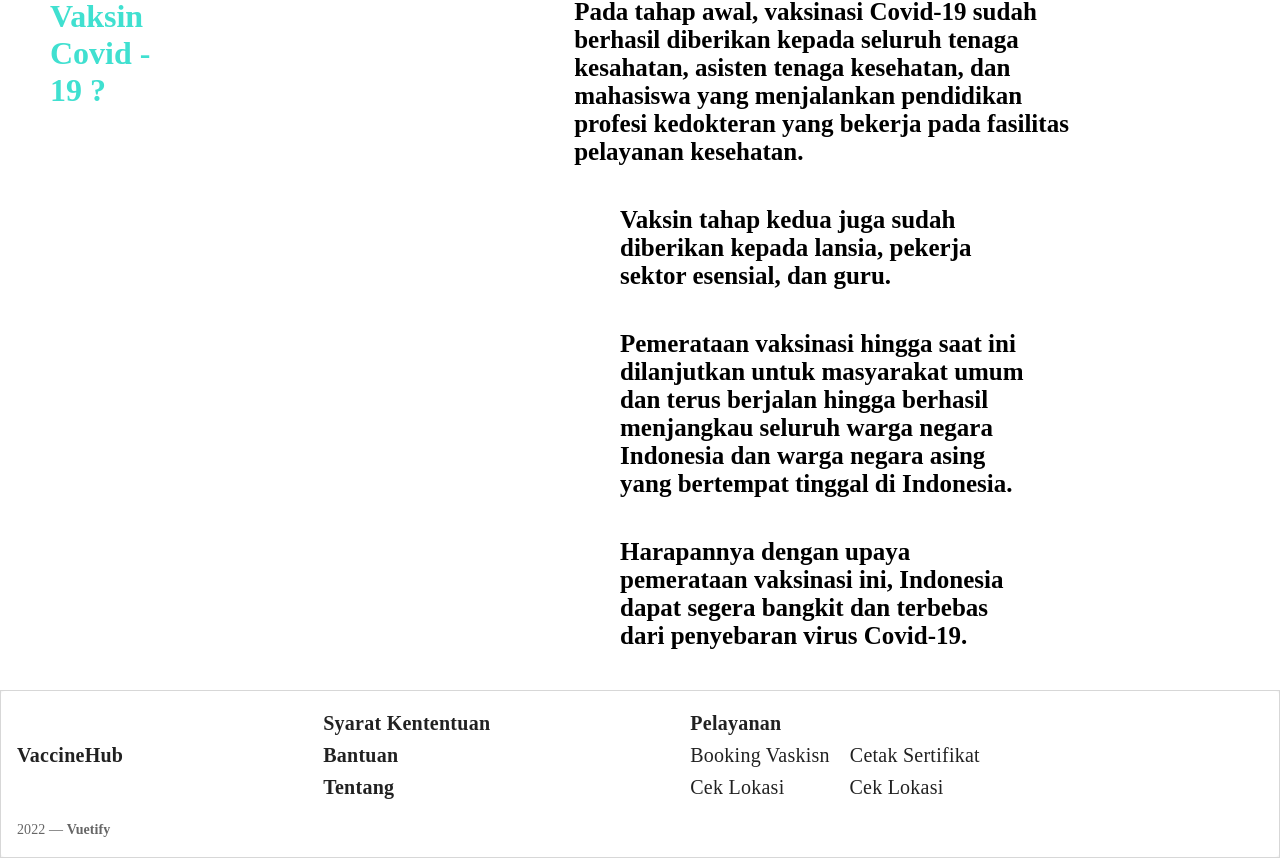
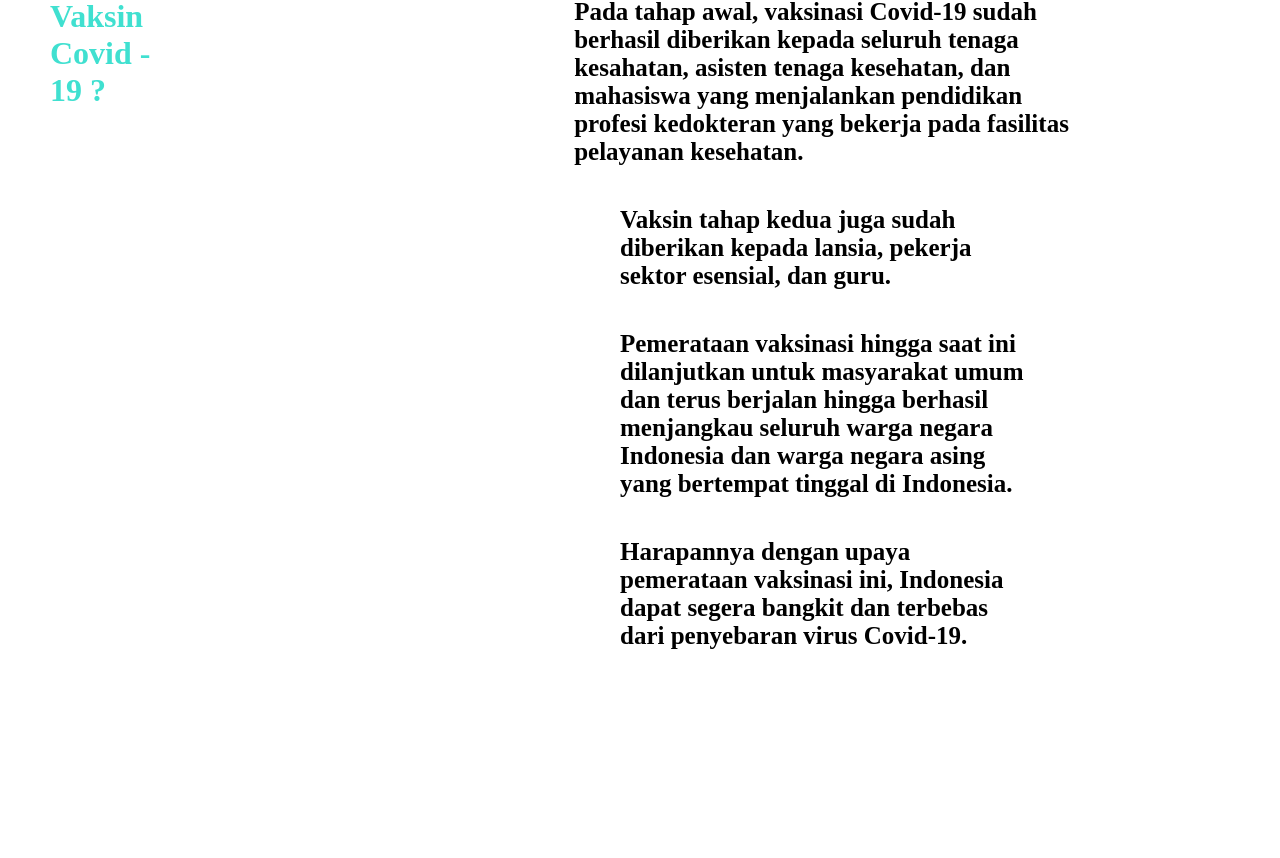
Before and after one commit to ALTA-CAPSTONE-44/Vue, a Nuxt app: page / in a window 1280 px wide. Shown: the part 1049-1907 px from the top of the page. After the commit the page ends 1739 px from the top, so only its background shows below. Built offline with nearby package versions, Linux system fonts and the light colour scheme.

Commit message:
move index footer to layout

```diff
--- a/pages/index.vue
+++ b/pages/index.vue
@@ -102,43 +102,7 @@
     <h1 style="padding-right:250px; margin-left:620px;margin-bottom: 40px; font-size: 25px;">Pemerataan vaksinasi hingga saat ini dilanjutkan untuk masyarakat umum dan terus berjalan hingga berhasil menjangkau seluruh warga negara Indonesia dan warga negara asing yang bertempat tinggal di Indonesia. </h1>
     <h1 style="padding-right:250px; margin-left:620px;margin-bottom: 40px; font-size: 25px;">Harapannya dengan upaya pemerataan vaksinasi ini, Indonesia dapat segera bangkit dan terbebas dari penyebaran virus Covid-19. </h1>
   </div>
-
-  <v-footer
-outlined
-    padless
-  >
-    <v-card
-      class="flex"
-      flat
-      tile
-    >
-      <v-card-title class="teal">
-        <strong class="subheading">VaccineHub</strong>
-        <div style="margin-left:200px;">
-          <p style="font-weight:bold">Syarat Kententuan</p>
-          <p style="font-weight:bold">Bantuan</p>
-          <p style="font-weight:bold">Tentang</p>
-        </div>
-         <div style="margin-left:200px;">
-          <strong>Pelayanan</strong>
-          <div style="display:block">
-          <p style="float:left">Booking Vaskisn</p>
-          <p style="float:right; margin-left: 20px;">Cetak Sertifikat</p>
-          </div>
-          <div style="display:inline-flex">
-          <p>Cek Lokasi</p>
-          <p style="float:right; margin-left: 65px;">Cek Lokasi</p>
-          </div>
-        </div>
-        <v-spacer></v-spacer>
-      </v-card-title>
-
-      <v-card-text class="py-2 white--text text-center">
-        {{ new Date().getFullYear() }} — <strong>Vuetify</strong>
-      </v-card-text>
-    </v-card>
-  </v-footer>
-  </div>
+</div>
 </template>
 
 <script>
```
